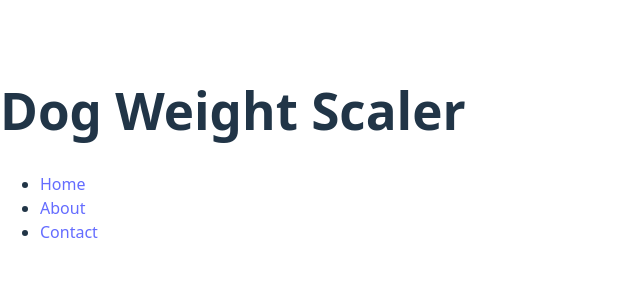
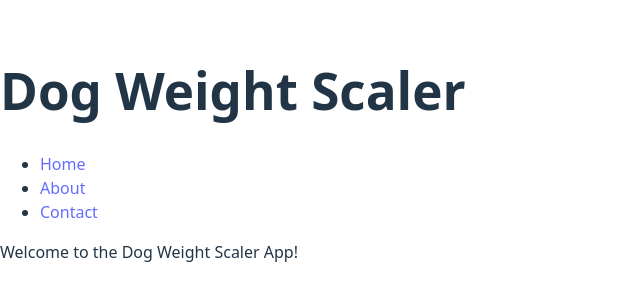
Before and after one commit to DarrylClay2005/Project-Name-Here-Capstone, a React (Vite) app: page / in a window 1280 px wide. Shown: the part 246-546 px from the top of the page, without its empty margins (0-640 px from the left). Built offline with nearby package versions, Linux system fonts and the light colour scheme.

Commit message:
fix: add welcome message to Header component

```diff
--- a/src/Header.jsx
+++ b/src/Header.jsx
@@ -9,6 +9,9 @@ return (
                 <li><a href="#">Contact</a></li>
             </ul>
         </nav>
+        <div>
+            <p>Welcome to the Dog Weight Scaler App!</p>
+        </div>
     </header>
 )
 }
```
